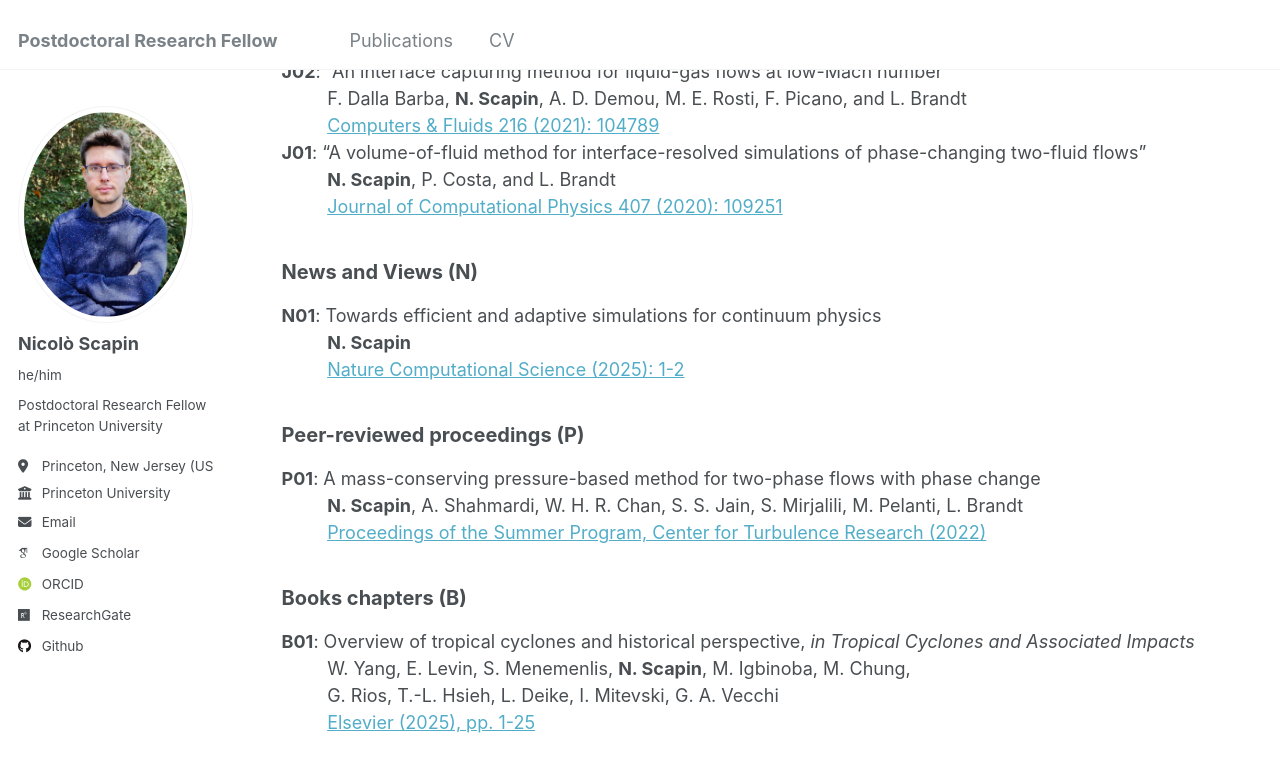
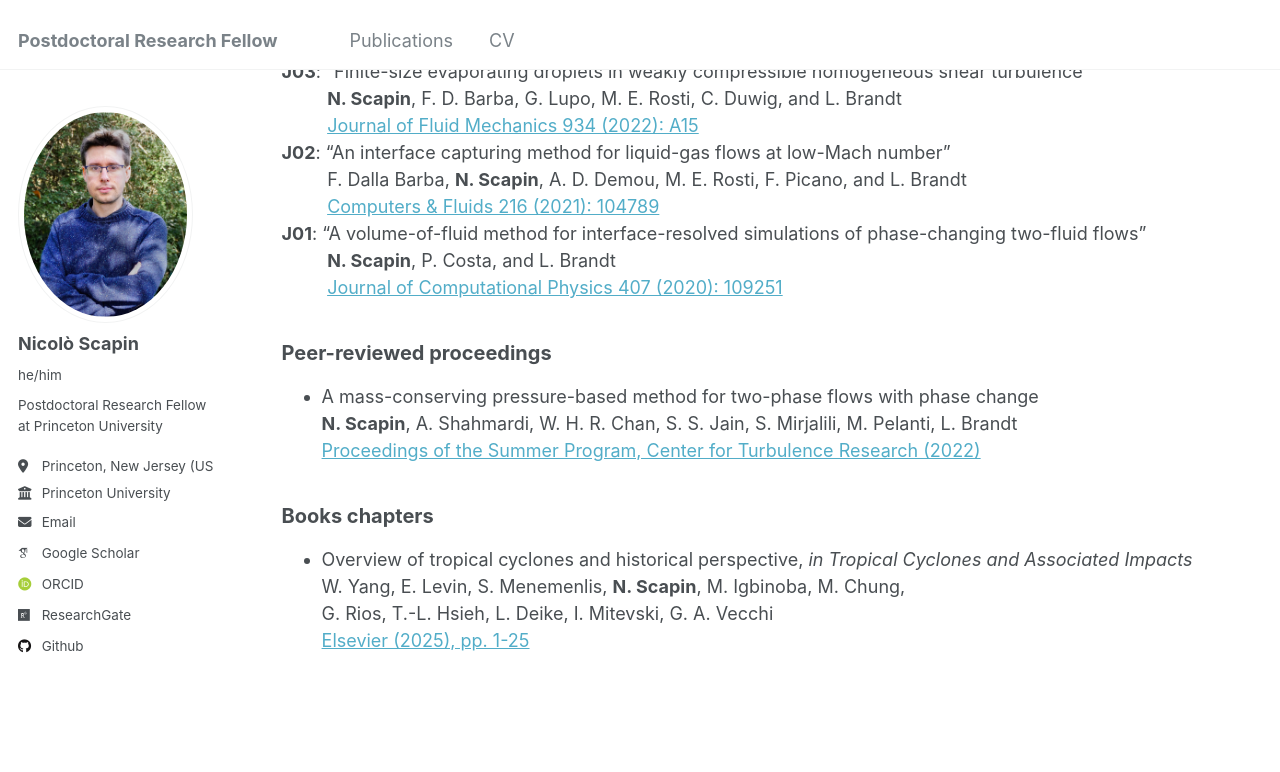
Before and after one commit to nscapin/nscapin.github.io, a Jekyll site: the page built from _pages/publications.md, in a window 1280 px wide and 900 px high, scrolled down 1293 px. Shown: the top 772 px of the window. Built offline with Jekyll 4.4.1, drawn with Linux system fonts in a browser that asks for light colours; some web fonts are replaced; some of the changed text lies outside the part shown.

Commit message:
Update publications.md

```diff
--- a/_pages/publications.md
+++ b/_pages/publications.md
@@ -9,12 +9,12 @@ author_profile: true
 
 <h3 style="font-size: 20px;">Submitted manuscripts (S)</h3>
 
-**S03**: "Kinematics of gravity-capillary waves above an evolving underwater current" \
+**S03**: "Growth and energy dissipation in wind-forced breaking waves" \
+&nbsp;&nbsp;&nbsp;&nbsp;&nbsp;&nbsp;&nbsp;&nbsp;&nbsp;**N. Scapin**, J. Wu, J. Thomas Farrar, B. Charpron, S. Popinet, L. Deike \
+&nbsp;&nbsp;&nbsp;&nbsp;&nbsp;&nbsp;&nbsp;&nbsp;&nbsp;<em>Submitted</em>. Read it here: [Arxiv preprint](https://arxiv.org/abs/2506.17802) \
+**S02**: "Kinematics of gravity-capillary waves above an evolving underwater current" \
 &nbsp;&nbsp;&nbsp;&nbsp;&nbsp;&nbsp;&nbsp;&nbsp;&nbsp;C. M. Blanco, **N. Scapin**, J. Wu, J. Thomas Farrar, B. Charpron, S. Popinet, L. Deike \
 &nbsp;&nbsp;&nbsp;&nbsp;&nbsp;&nbsp;&nbsp;&nbsp;&nbsp;<em>Submitted</em>. Read it here: [Open ESS preprint](https://doi.org/10.22541/essoar.175214778.85637364/v1) \
-**S02**: "Growth and energy dissipation in wind-forced breaking waves" \
-&nbsp;&nbsp;&nbsp;&nbsp;&nbsp;&nbsp;&nbsp;&nbsp;&nbsp;**N. Scapin**, J. Wu, J. Thomas Farrar, B. Charpron, S. Popinet, L. Deike \
-&nbsp;&nbsp;&nbsp;&nbsp;&nbsp;&nbsp;&nbsp;&nbsp;&nbsp;<em>Submitted</em>. Read it here: [Arxiv preprint](https://arxiv.org/abs/2506.17802) \
 **S01**: "Evaporation of Finite-Size Ammonia and n-Heptane Droplets in Weakly Compressible Turbulence:<br>
 &nbsp;&nbsp;&nbsp;&nbsp;&nbsp;&nbsp;&nbsp;&nbsp;&nbsp;An Interface-Resolved DNS Study" \
 &nbsp;&nbsp;&nbsp;&nbsp;&nbsp;&nbsp;&nbsp;&nbsp;&nbsp;S. Z. Salimi, A. Gruber, **N. Scapin**, and L. Brandt \
@@ -56,21 +59,15 @@ author_profile: true
 &nbsp;&nbsp;&nbsp;&nbsp;&nbsp;&nbsp;&nbsp;&nbsp;&nbsp;**N. Scapin**, P. Costa, and L. Brandt \
 &nbsp;&nbsp;&nbsp;&nbsp;&nbsp;&nbsp;&nbsp;&nbsp;&nbsp;[Journal of Computational Physics 407 (2020): 109251](https://www.sciencedirect.com/science/article/abs/pii/S0021999120300255)
 
-<h3 style="font-size: 20px;">News and Views (N)</h3>
+<h3 style="font-size: 20px;">Peer-reviewed proceedings</h3>
 
-**N01**: Towards efficient and adaptive simulations for continuum physics \
-&nbsp;&nbsp;&nbsp;&nbsp;&nbsp;&nbsp;&nbsp;&nbsp;&nbsp;**N. Scapin** \
-&nbsp;&nbsp;&nbsp;&nbsp;&nbsp;&nbsp;&nbsp;&nbsp;&nbsp;[Nature Computational Science (2025): 1-2](https://www.nature.com/articles/s43588-025-00791-z)
+* A mass-conserving pressure-based method for two-phase flows with phase change \
+**N. Scapin**, A. Shahmardi, W. H. R. Chan, S. S. Jain, S. Mirjalili, M. Pelanti, L. Brandt \
+[Proceedings of the Summer Program, Center for Turbulence Research (2022)](https://web.stanford.edu/~sjsuresh/iii08_Scapin.pdf)
 
-<h3 style="font-size: 20px;">Peer-reviewed proceedings (P)</h3>
+<h3 style="font-size: 20px;">Books chapters</h3>
 
-**P01**: A mass-conserving pressure-based method for two-phase flows with phase change \
-&nbsp;&nbsp;&nbsp;&nbsp;&nbsp;&nbsp;&nbsp;&nbsp;&nbsp;**N. Scapin**, A. Shahmardi, W. H. R. Chan, S. S. Jain, S. Mirjalili, M. Pelanti, L. Brandt \
-&nbsp;&nbsp;&nbsp;&nbsp;&nbsp;&nbsp;&nbsp;&nbsp;&nbsp;[Proceedings of the Summer Program, Center for Turbulence Research (2022)](https://web.stanford.edu/~sjsuresh/iii08_Scapin.pdf)
-
-<h3 style="font-size: 20px;">Books chapters (B)</h3>
-
-**B01**: Overview of tropical cyclones and historical perspective, <em>in Tropical Cyclones and Associated Impacts</em> \
-&nbsp;&nbsp;&nbsp;&nbsp;&nbsp;&nbsp;&nbsp;&nbsp;&nbsp;W. Yang, E. Levin, S. Menemenlis, **N. Scapin**, M. Igbinoba, M. Chung, \
-&nbsp;&nbsp;&nbsp;&nbsp;&nbsp;&nbsp;&nbsp;&nbsp;&nbsp;G. Rios, T.-L. Hsieh, L. Deike, I. Mitevski, G. A. Vecchi \
-&nbsp;&nbsp;&nbsp;&nbsp;&nbsp;&nbsp;&nbsp;&nbsp;&nbsp;[Elsevier (2025), pp. 1-25](https://www.sciencedirect.com/science/article/abs/pii/B9780323953900000017)
+* Overview of tropical cyclones and historical perspective, <em>in Tropical Cyclones and Associated Impacts</em> \
+W. Yang, E. Levin, S. Menemenlis, **N. Scapin**, M. Igbinoba, M. Chung, \
+G. Rios, T.-L. Hsieh, L. Deike, I. Mitevski, G. A. Vecchi \
+[Elsevier (2025), pp. 1-25](https://www.sciencedirect.com/science/article/abs/pii/B9780323953900000017)
```
Also changed, not shown: other parts of _pages/publications.md (+3 -0 lines).
